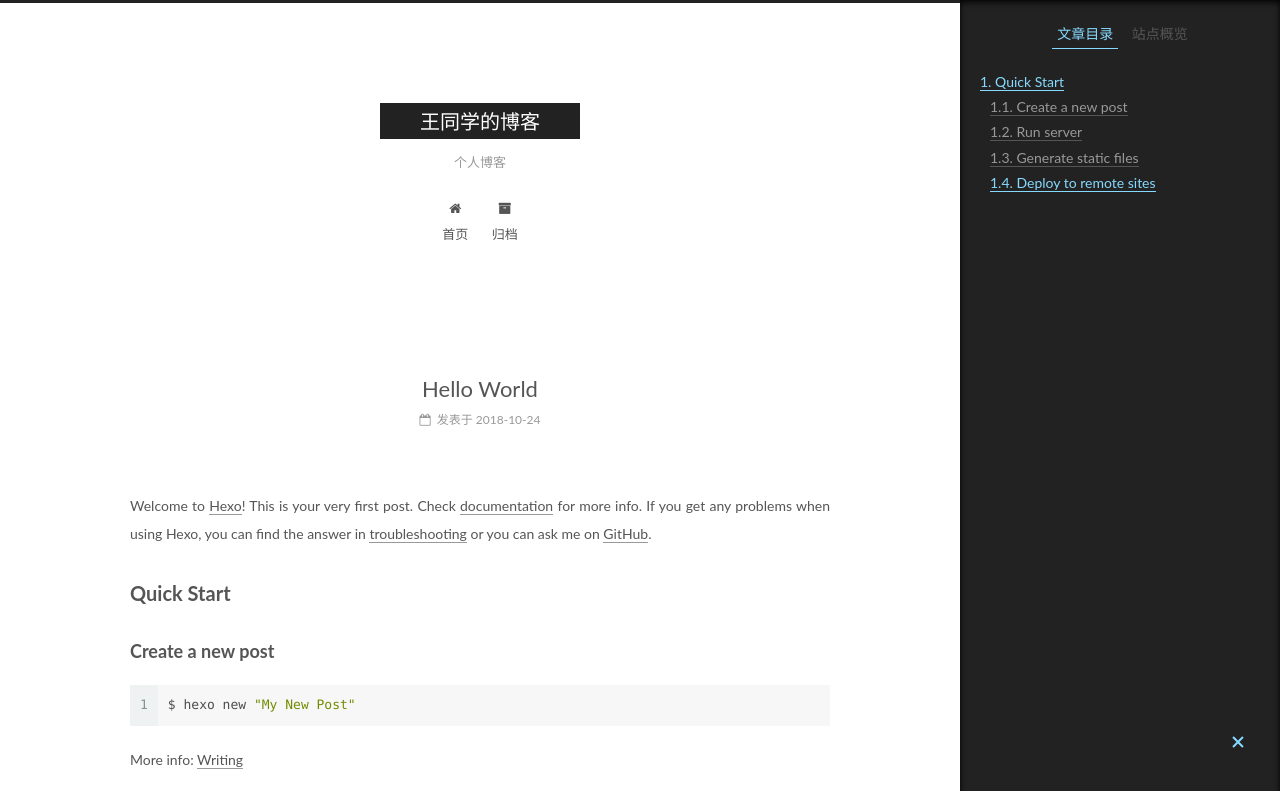
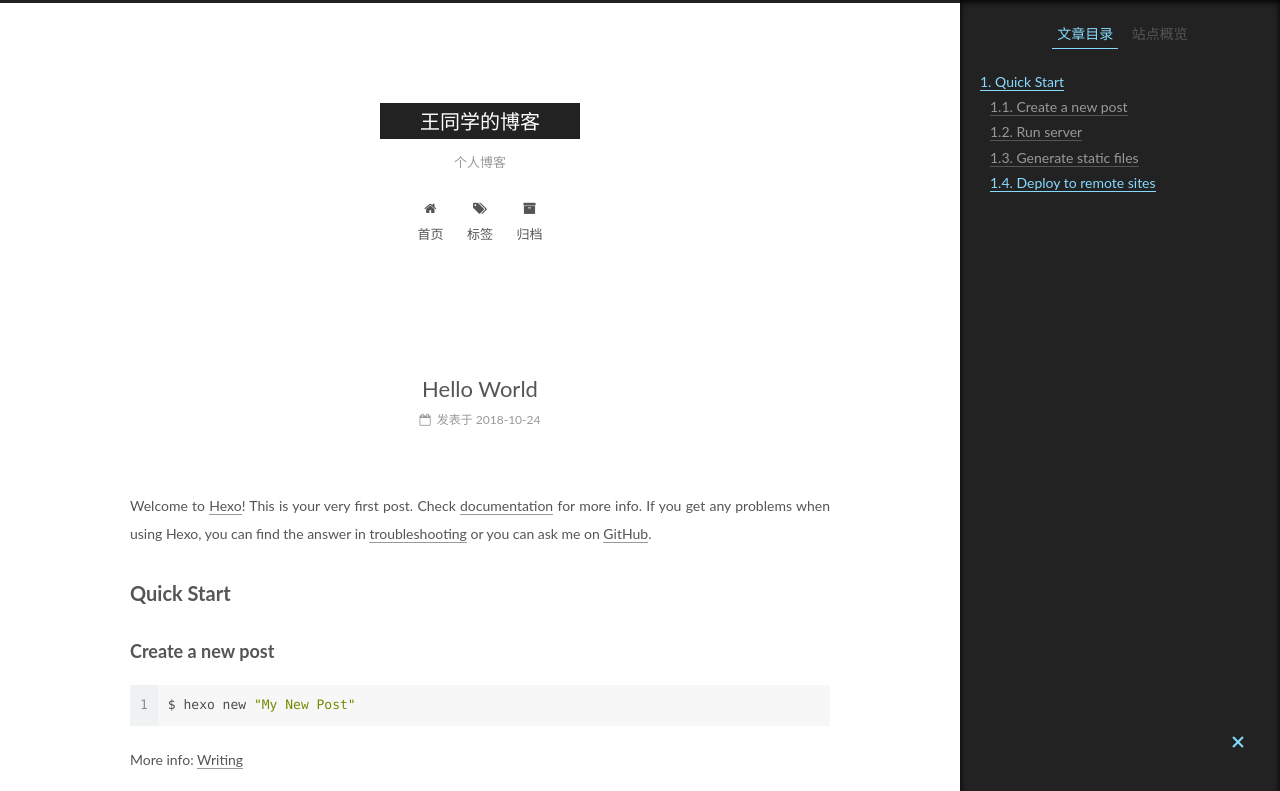
Before and after one commit to BrandonZhong/tiantianwahaha.github.io, a plain HTML site: page 2018/10/24/hello-world/index.html in a window 1280 px wide. Shown: the top 791 px of the page. Drawn offline with Linux system fonts and the light colour scheme.

Commit message:
Site updated: 2018-10-27 18:14:35

```diff
--- a/2018/10/24/hello-world/index.html
+++ b/2018/10/24/hello-world/index.html
@@ -187,6 +187,16 @@
               <i class="menu-item-icon fa fa-fw fa-home"></i> <br>
 
             首页
+          </a>
+        </li>
+
+
+        <li class="menu-item menu-item-tags">
+          <a href="/tags/" rel="section">
+
+              <i class="menu-item-icon fa fa-fw fa-tags"></i> <br>
+
+            标签
           </a>
         </li>
 
--- a/css/main.css
+++ b/css/main.css
@@ -1822,7 +1822,7 @@ pre .javascript .function {
   width: 4px;
   height: 4px;
   border-radius: 50%;
-  background: #ffff86;
+  background: #77b953;
 }
 .links-of-blogroll {
   font-size: 13px;
```
Also changed, not shown: archives/2018/10/index.html (+10 -0 lines), archives/2018/index.html (+10 -0 lines), archives/index.html (+10 -0 lines), index.html (+10 -0 lines).
